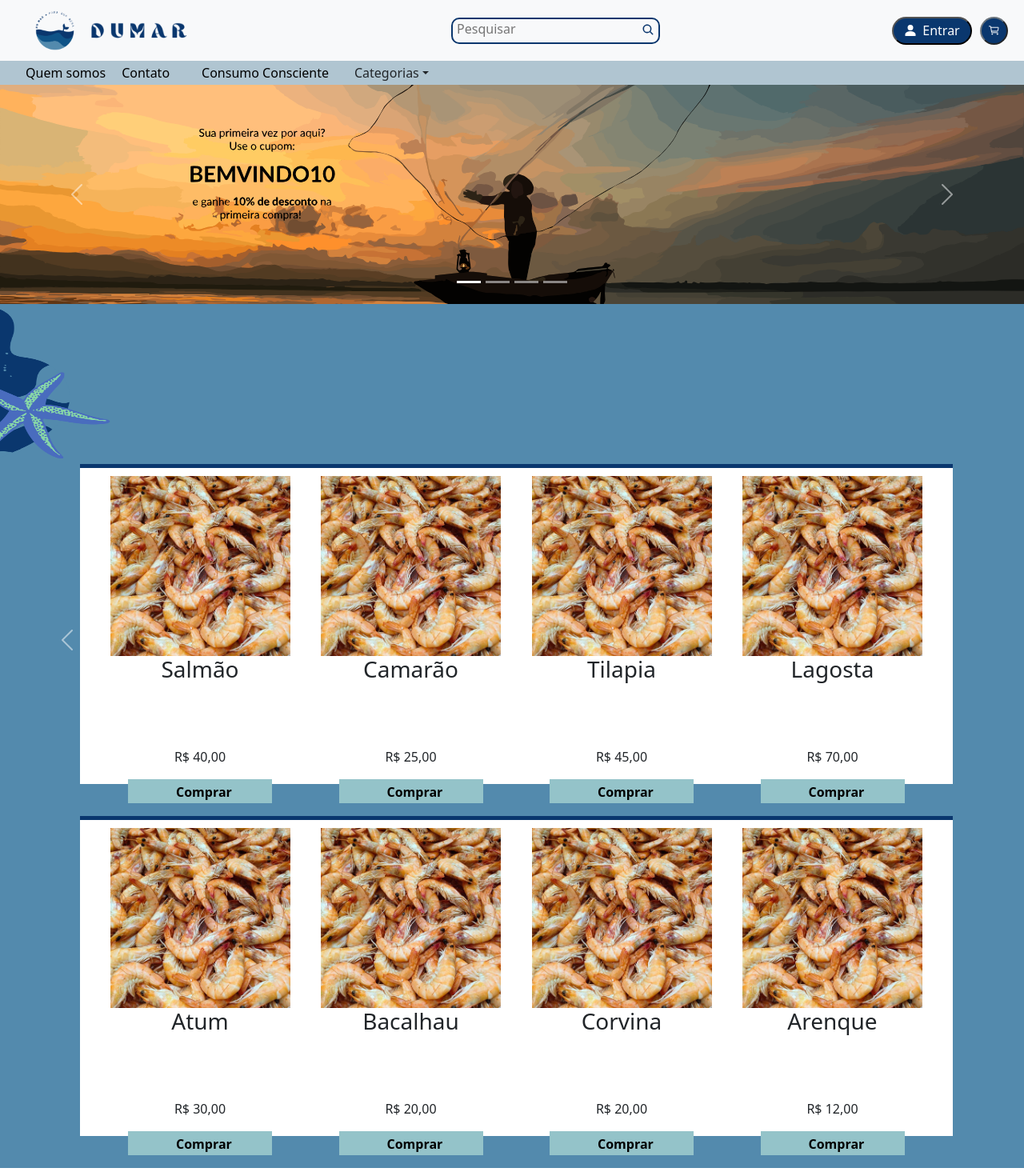
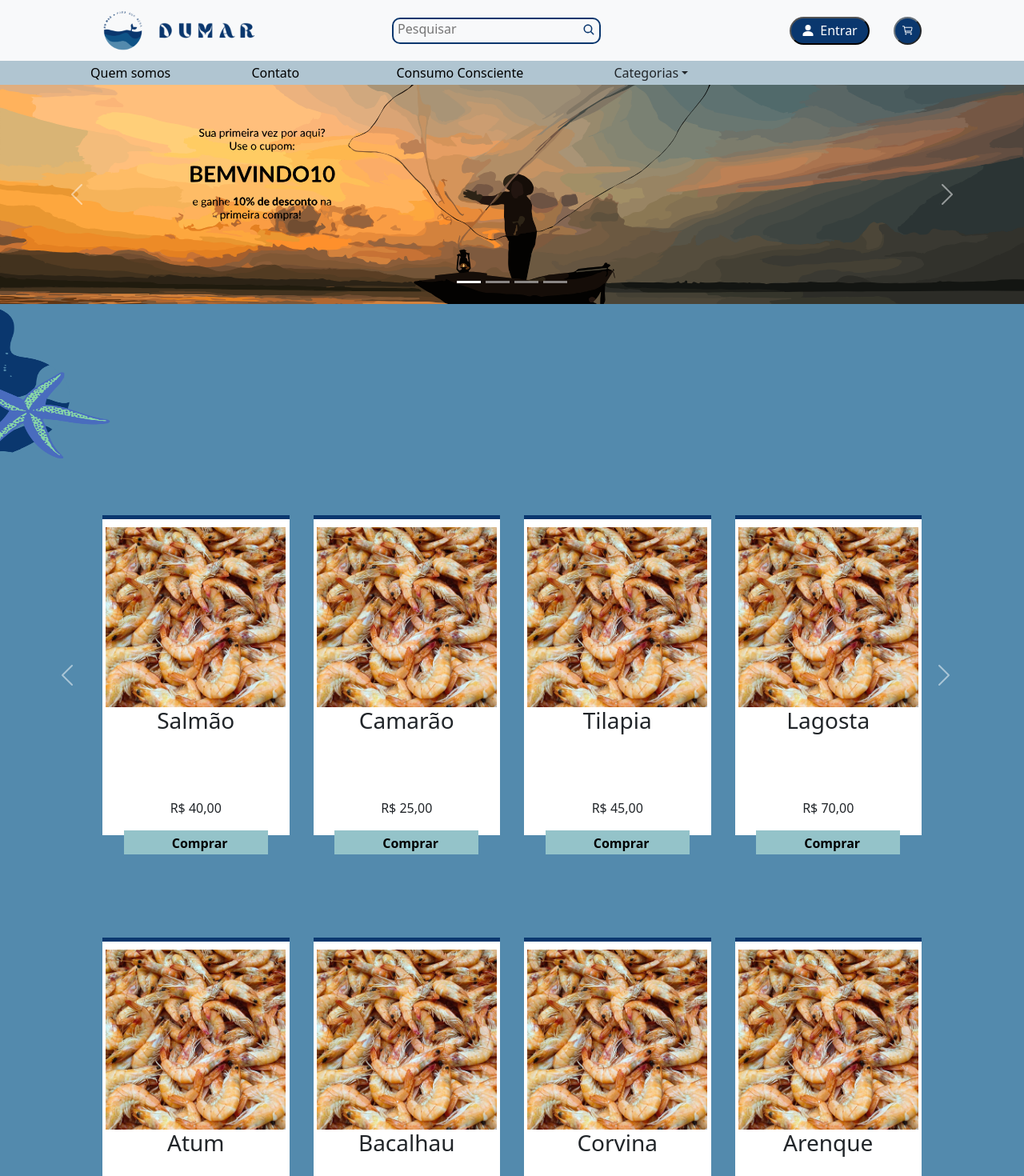
Before and after one commit to Isaalexandrr/DuMar, a React (Create React App) app: page / in a window 1280 px wide. Shown: the top 1470 px of the page at 80% size. Built offline with nearby package versions, Linux system fonts and the light colour scheme.

Commit message:
correção de estilização

```diff
--- a/src/components/Navbar.module.css
+++ b/src/components/Navbar.module.css
@@ -1,40 +1,39 @@
-.img-logo1{
+.img-logo1 {
   height: 50px;
-    margin-left: 20px;
+  margin-left: 55%;
 }
 .img-logo2 {
   height: 20px;
   margin-left: 20px;
 }
 
-  .pesquisar{
-    border: 2px solid #0A376E;
+.pesquisar {
+  border: 2px solid #0a376e;
   border-radius: 10px;
 }
 
-  .pesquisar input{
+.pesquisar input {
   border: none;
   background-color: transparent;
   padding-left: 5px;
 }
 
-  .pesquisar input:focus{
+.pesquisar input:focus {
   border: none;
   outline: 0;
   box-shadow: 0 0 0 0;
-
 }
 
-  .pesquisar button{
+.pesquisar button {
   border: none;
   background-color: transparent;
   padding-right: 5px;
   margin-bottom: 5px;
-    color: #0A376E;
+  color: #0a376e;
 }
 
-  .pessoa-carro button:nth-child(1){
-    background-color: #0A376E;
+.pessoa-carro button:nth-child(1) {
+  background-color: #0a376e;
   border-radius: 40px;
   display: flex;
   align-items: center;
@@ -44,11 +43,10 @@
   cursor: pointer;
   color: white;
   gap: 7px;
-
 }
 
 .pessoa-carro button:nth-child(2) {
-      background-color: #0A376E;
+  background-color: #0a376e;
   color: white;
   align-items: center;
   justify-content: center;
@@ -62,30 +60,31 @@
 
 .pessoa-carro {
   display: flex;
-      gap: 10px;
-      margin-right: 20px;
+  gap: 30px;
+  margin-right: 10%;
   align-items: center;
 }
 
-  .menu ul{
-    background-color: #B0C5D1;
+.menu ul {
+  background-color: #b0c5d1;
   display: flex;
   flex-direction: row;
   list-style: none;
-    gap:20px ;
+  gap: 20px;
   margin: 0;
   height: 30px;
   align-items: center;
-
 }
 
-  .menu a{
+.menu li {
+  margin-left: 6.5%;
+}
+
+.menu a {
   text-decoration: none;
   color: black;
-
 }
-  .menu .categoria{
+.menu .categoria {
   border: none;
   box-shadow: 0 0 0 0;
-
 }
--- a/src/pages/Home.jsx
+++ b/src/pages/Home.jsx
@@ -1,204 +1,243 @@
-import React from 'react';
-import 'bootstrap/dist/css/bootstrap.min.css';
-import { Link } from 'react-router-dom';
+import React from "react";
+import "bootstrap/dist/css/bootstrap.min.css";
+import { Link } from "react-router-dom";
 
-import styles from './home.module.css';
+import styles from "./home.module.css";
 
-import ondacoral from '../imagens/onda-estrela.png';
-import camarao from '../imagens/camarao.jpg';
-import carrosel1 from '../imagens/carrosel1.svg';
-import carrosel2 from '../imagens/carrosel2.svg';
-import Alanes from '../imagens/Alanes.jpg';
-import Gabii from '../imagens/Gabii.jpeg';
-import ISABELA from '../imagens/ISABELA (1).png';
-import Andrezaa from '../imagens/Andrezaa.jpg';
-import Gerson from '../imagens/Gerson.jpeg';
+import ondacoral from "../imagens/onda-estrela.png";
+import camarao from "../imagens/camarao.jpg";
+import carrosel1 from "../imagens/carrosel1.svg";
+import carrosel2 from "../imagens/carrosel2.svg";
+import Alanes from "../imagens/Alanes.jpg";
+import Gabii from "../imagens/Gabii.jpeg";
+import ISABELA from "../imagens/ISABELA (1).png";
+import Andrezaa from "../imagens/Andrezaa.jpg";
+import Gerson from "../imagens/Gerson.jpeg";
 
-
-<link href="https://cdnjs.cloudflare.com/ajax/libs/font-awesome/6.0.0/css/all.min.css" rel="stylesheet"/>
+<link
+  href="https://cdnjs.cloudflare.com/ajax/libs/font-awesome/6.0.0/css/all.min.css"
+  rel="stylesheet"
+/>;
 
 function Home() {
-
-
   return (
-
-     <div className='container-fluid p-0' >
+    <div className="container-fluid p-0">
       <header>
         <main>
-        <div id="carouselExampleCaptions" class="carousel slide mt-0" data-bs-ride="carousel">
+          <div
+            id="carouselExampleCaptions"
+            class="carousel slide mt-0"
+            data-bs-ride="carousel"
+          >
             <div class="carousel-indicators mt-0">
-    <button type="button" data-bs-target="#carouselExampleCaptions" data-bs-slide-to="0" class="active" aria-current="true" aria-label="Slide 1"></button>
-    <button type="button" data-bs-target="#carouselExampleCaptions" data-bs-slide-to="1" aria-label="Slide 2"></button>
-    <button type="button" data-bs-target="#carouselExampleCaptions" data-bs-slide-to="2" aria-label="Slide 3"></button>
-    <button type="button" data-bs-target="#carouselExampleCaptions" data-bs-slide-to="3" aria-label="Slide 4"></button>
+              <button
+                type="button"
+                data-bs-target="#carouselExampleCaptions"
+                data-bs-slide-to="0"
+                class="active"
+                aria-current="true"
+                aria-label="Slide 1"
+              ></button>
+              <button
+                type="button"
+                data-bs-target="#carouselExampleCaptions"
+                data-bs-slide-to="1"
+                aria-label="Slide 2"
+              ></button>
+              <button
+                type="button"
+                data-bs-target="#carouselExampleCaptions"
+                data-bs-slide-to="2"
+                aria-label="Slide 3"
+              ></button>
+              <button
+                type="button"
+                data-bs-target="#carouselExampleCaptions"
+                data-bs-slide-to="3"
+                aria-label="Slide 4"
+              ></button>
             </div>
             <div class="carousel-inner">
               <div class="carousel-item active">
                 <img src={carrosel1} class="d-block w-100" alt="foto" />
-      <div class="carousel-caption d-none d-md-block">
-
-      </div>
+                <div class="carousel-caption d-none d-md-block"></div>
               </div>
               <div class="carousel-item">
                 <img src={carrosel2} class="d-block w-100" alt="foto" />
-      <div class="carousel-caption d-none d-md-block">
-
-      </div>
+                <div class="carousel-caption d-none d-md-block"></div>
               </div>
               <div class="carousel-item">
                 <img src={carrosel1} class="d-block w-100" alt="foto" />
-      <div class="carousel-caption d-none d-md-block">
-
-      </div>
+                <div class="carousel-caption d-none d-md-block"></div>
               </div>
 
               <div class="carousel-item active">
                 <img src={carrosel2} class="d-block w-100" alt="foto" />
-      <div class="carousel-caption d-none d-md-block">
-
+                <div class="carousel-caption d-none d-md-block"></div>
               </div>
             </div>
-  </div>
-  <button class="carousel-control-prev" type="button" data-bs-target="#carouselExampleCaptions" data-bs-slide="prev">
-    <span class="carousel-control-prev-icon" aria-hidden="true"></span>
+            <button
+              class="carousel-control-prev"
+              type="button"
+              data-bs-target="#carouselExampleCaptions"
+              data-bs-slide="prev"
+            >
+              <span
+                class="carousel-control-prev-icon"
+                aria-hidden="true"
+              ></span>
               <span class="visually-hidden">Previous</span>
             </button>
-  <button class="carousel-control-next" type="button" data-bs-target="#carouselExampleCaptions" data-bs-slide="next">
-    <span class="carousel-control-next-icon" aria-hidden="true"></span>
+            <button
+              class="carousel-control-next"
+              type="button"
+              data-bs-target="#carouselExampleCaptions"
+              data-bs-slide="next"
+            >
+              <span
+                class="carousel-control-next-icon"
+                aria-hidden="true"
+              ></span>
               <span class="visually-hidden">Next</span>
             </button>
           </div>
         </main>
 
-        <div className='row m-0 p-0'>
+        <div className="row m-0 p-0">
           <div className="col w-xs-100 w-sm-100 m-0 p-0">
-                    <img src={ondacoral} className={styles['onda-estrela']} width="150" height="200" alt="Onda.estrela" />
+            <img
+              src={ondacoral}
+              className={styles["onda-estrela"]}
+              width="150"
+              height="200"
+              alt="Onda.estrela"
+            />
           </div>
         </div>
       </header>
 
-
       <main>
-
-
         <section>
-
-             <div id="carouselExampleInterval" class="carousel slide" data-bs-ride="carousel">
+          <div
+            id="carouselExampleInterval"
+            class="carousel slide"
+            data-bs-ride="carousel"
+          >
             <div class="carousel-inner justify-content-center">
-              <div class="carousel-item active" >
-             <div className={styles['box']}>
-
-
-                <div className={styles['grid-caixa']}>
+              <div class="carousel-item active">
+                <div className={styles["box"]}>
+                  <div className={styles["grid-caixa"]}>
                     <img src={camarao} alt="Salmão" />
                     <h3>Salmão</h3>
                     <p>R$ 40,00</p>
-                    <input type="button" name="" id="" value="Comprar"/>
+                    <input type="button" name="" id="" value="Comprar" />
                   </div>
 
-                <div className={styles['grid-caixa']}>
+                  <div className={styles["grid-caixa"]}>
                     <img src={camarao} alt="Camarão" />
                     <h3>Camarão</h3>
                     <p>R$ 25,00</p>
-                    <input type="button" name="" id="" value="Comprar"/>
+                    <input type="button" name="" id="" value="Comprar" />
                   </div>
 
-                <div className={styles['grid-caixa']}>
+                  <div className={styles["grid-caixa"]}>
                     <img src={camarao} alt="Tilapia" />
                     <h3>Tilapia</h3>
                     <p>R$ 45,00</p>
-                    <input type="button" name="" id="" value="Comprar"/>
+                    <input type="button" name="" id="" value="Comprar" />
                   </div>
 
-                <div className={styles['grid-caixa']}>
+                  <div className={styles["grid-caixa"]}>
                     <img src={camarao} alt="Lagosta" />
                     <h3>Lagosta</h3>
                     <p>R$ 70,00</p>
-                    <input type="button" name="" id="" value="Comprar"/>
+                    <input type="button" name="" id="" value="Comprar" />
                   </div>
 
-                <button class="carousel-control-prev" type="button" data-bs-target="#carouselExampleAutoplaying" data-bs-slide="prev">
-               <span class="carousel-control-prev-icon me-4" aria-hidden="true"></span>
+                  <button
+                    class="carousel-control-prev"
+                    type="button"
+                    data-bs-target="#carouselExampleAutoplaying"
+                    data-bs-slide="prev"
+                  >
+                    <span
+                      class="carousel-control-prev-icon me-4"
+                      aria-hidden="true"
+                    ></span>
                     <span class="visually-hidden">Previous</span>
                   </button>
-               <button class="carousel-control-next" type="button" data-bs-target="#carouselExampleAutoplaying" data-bs-slide="next">
-              <span class="carousel-control-next-icon me-2" aria-hidden="true"></span>
+                  <button
+                    class="carousel-control-next"
+                    type="button"
+                    data-bs-target="#carouselExampleAutoplaying"
+                    data-bs-slide="next"
+                  >
+                    <span
+                      class="carousel-control-next-icon me-2"
+                      aria-hidden="true"
+                    ></span>
                     <span class="visually-hidden">Next</span>
                   </button>
+                </div>
+              </div>
+            </div>
+          </div>
+        </section>
 
+        <div
+          id="carouselExampleInterval"
+          class="carousel slide"
+          data-bs-ride="carousel"
+        >
+          <div class="carousel-inner justify-content-center">
+            <div class="carousel-item active">
+              <div className={styles["box"]}>
+                <div className={styles["grid-caixa"]}>
+                  <img src={camarao} alt="Atum" />
+                  <h3>Atum</h3>
+                  <p>R$ 30,00</p>
+                  <input type="button" name="" id="" value="Comprar" />
+                </div>
+
+                <div className={styles["grid-caixa"]}>
+                  <img src={camarao} alt="Bacalhau" />
+                  <h3>Bacalhau</h3>
+                  <p>R$ 20,00</p>
+                  <input type="button" name="" id="" value="Comprar" />
+                </div>
+
+                <div className={styles["grid-caixa"]}>
+                  <img src={camarao} alt="Corvina" />
+                  <h3>Corvina</h3>
+                  <p>R$ 20,00</p>
+                  <input type="button" name="" id="" value="Comprar" />
+                </div>
+
+                <div className={styles["grid-caixa"]}>
+                  <img src={camarao} alt="arenque" />
+                  <h3>Arenque</h3>
+                  <p>R$ 12,00</p>
+                  <input type="button" name="" id="" value="Comprar" />
+                </div>
               </div>
             </div>
           </div>
         </div>
 
+        <section></section>
 
-
-
-          </section>
-
-
-          <div id="carouselExampleInterval" class="carousel slide" data-bs-ride="carousel">
-           <div class="carousel-inner justify-content-center">
-           <div class="carousel-item active" >
-            <div className={styles['box']}>
-                <div className={styles['grid-caixa']}>
-                    <img src={camarao} alt="Atum" />
-                    <h3>Atum</h3>
-                    <p>R$ 30,00</p>
-                    <input type="button" name="" id="" value="Comprar"/>
-                </div>
-
-                <div className={styles['grid-caixa']}>
-                    <img src={camarao} alt="Bacalhau" />
-                    <h3>Bacalhau</h3>
-                    <p>R$ 20,00</p>
-                    <input type="button" name="" id="" value="Comprar"/>
-                </div>
-
-                <div className={styles['grid-caixa']}>
-                    <img src={camarao} alt="Corvina" />
-                    <h3>Corvina</h3>
-                    <p>R$ 20,00</p>
-                    <input type="button" name="" id="" value="Comprar"/>
-                </div>
-
-                <div className={styles['grid-caixa']}>
-                    <img src= {camarao} alt="arenque" />
-                    <h3>Arenque</h3>
-                    <p>R$ 12,00</p>
-                    <input type="button" name="" id="" value="Comprar"/>
-                </div>
-
-
-             </div>
-             </div>
-             </div>
-
-
-
-            </div>
-
-            <section>
-
-            </section>
-
-            <section>
-
-            </section>
+        <section></section>
       </main>
 
-
-
       <footer>
-
         <div class="container text-left">
-
           <h2>
             O que é “DuMar”?
             <br />
           </h2>
           <p>
-                 <strong>“DuMar”</strong> é um E-commerce (comércio eletrônico) que oferece serviços de compra e venda
+            <strong>“DuMar”</strong> é um E-commerce (comércio eletrônico) que
+            oferece serviços de compra e venda
             <br />
             de peixes e frutos do mar.
           </p>
@@ -207,52 +246,56 @@ function Home() {
             <br />
           </h2>
           <p>
-                      No DuMar, nossa missão é oferecer peixes frescos diretamente de pescadores locais,
+            No DuMar, nossa missão é oferecer peixes frescos diretamente de
+            pescadores locais,
             <br />
-                      contribuindo para a saúde dos consumidores e preservando os oceanos.  Ao escolher o
+            contribuindo para a saúde dos consumidores e preservando os oceanos.
+            Ao escolher o
             <br />
-                      DuMar, você apoia práticas pesqueiras sustentáveis, ajuda na renda dos pescadores e faz
+            DuMar, você apoia práticas pesqueiras sustentáveis, ajuda na renda
+            dos pescadores e faz
             <br />
-                        parte de uma comunidade comprometida com um futuro mais saudável e consciente.
+            parte de uma comunidade comprometida com um futuro mais saudável e
+            consciente.
             <br />
-                       Junte-se a nós no DuMar - onde cada compra conta para uma vida melhor e um planeta
+            Junte-se a nós no DuMar - onde cada compra conta para uma vida
+            melhor e um planeta
             <br />
             mais preservado.
           </p>
 
-
           <h2>Nossa Equipe: </h2>
           <div class="row align-items-end">
             <div class="col">
-      <img src={Alanes} class="card-img-end" alt="..."/>
+              <img src={Alanes} class="card-img-end" alt="..." />
               <br />
               <small>Alanes</small>
               <h3>alanesGsilva@gmail.com</h3>
             </div>
 
             <div class="col">
-      <img src={Andrezaa} class="card-img-end" alt="..."/>
+              <img src={Andrezaa} class="card-img-end" alt="..." />
               <br />
-       <small >Andreza</small>
+              <small>Andreza</small>
               <h3>Andrezacalderamorais@hotmail.com</h3>
             </div>
 
             <div class="col">
-      <img src={Gabii} class="card-img-end" alt="..."/>
+              <img src={Gabii} class="card-img-end" alt="..." />
               <br />
               <small>Gabriela</small>
               <h3>gabii77leone@gmail.com</h3>
             </div>
 
             <div class="col">
-      <img src={Gerson} class="card-img-end" alt="..."/>
+              <img src={Gerson} class="card-img-end" alt="..." />
               <br />
               <small> Gerson</small>
               <h3>gersononline42@gmail.com</h3>
             </div>
 
             <div class="col">
-      <img src={ISABELA} class="card-img-end" alt="..."/>
+              <img src={ISABELA} class="card-img-end" alt="..." />
               <br />
               <small>Isabela</small>
               <h3>isabelaalexandre8@gmail.com</h3>
@@ -260,12 +303,7 @@ function Home() {
           </div>
         </div>
       </footer>
-
-
     </div>
-
-
   );
-
 }
 export default Home;
--- a/src/pages/Login.jsx
+++ b/src/pages/Login.jsx
@@ -28,7 +28,7 @@ function Login() {
                         <label class="form-check-label" for="rememberMe">Lembrar-me</label>
                     </div>
                     <button class="w-100 btn btn-lg btn-success" type="submit">Entrar</button>
-                    <p style="color:blue">Ainda não tem uma conta? Inscreva-se</p>
+                    <p styles="color:blue">Ainda não tem uma conta? Inscreva-se</p>
                 </form>
             </div>
         </div>
--- a/src/pages/home.module.css
+++ b/src/pages/home.module.css
@@ -2,74 +2,67 @@
   box-sizing: border-box;
 }
 
-body{
-background-color: #538AAD;
+body {
+  background-color: #538aad;
 }
 
-.grid-caixa{
+.grid-caixa {
   background-color: white;
   width: 300px;
   height: 400px;
   justify-content: center;
-    border-top: 5px solid #0A376E;
-
-
-
+  border-top: 5px solid #0a376e;
 }
-.box{
-    display: grid;
-    flex: 1;
+.box {
+  display: flex;
   text-align: center;
   grid-template-columns: repeat(auto-fit, minmax(50px, 1fr));
   gap: 30px;
-    width: 80%;
-    margin-bottom: 40px;
-    margin-left: 100px;
+  justify-content: space-evenly;
+  margin: 5% 10% 5% 10%;
 }
 
-
-.grid-caixa input{
-    background-color: #94C3C9;
+.grid-caixa input {
+  background-color: #94c3c9;
   color: black;
   font-weight: 700;
   cursor: pointer;
   border: 0;
   outline: 0;
-    padding: 4px 120px 4px 60px ;
+  padding: 4px 120px 4px 60px;
   width: 120px;
   height: 30px;
-    flex-shrink: 0;
-
+  flex-shrink: 0;
 }
 
-.grid-caixa input:hover{
-    box-shadow: 0px 0px 8px #94C3C9;
+.grid-caixa input:hover {
+  box-shadow: 0px 0px 8px #94c3c9;
   transform: scale(1.05);
 }
-.grid-caixa img{
+.grid-caixa img {
   width: 225px;
   height: 225px;
   object-fit: cover;
   margin-top: 10px;
 }
 
-*{
+* {
   margin: 0;
   padding: 0;
   box-sizing: border-box;
 }
 
-.container h2{
-    color: #0A376E;
+.container h2 {
+  color: #0a376e;
   font-size: 16px;
   font-family: open Sans;
 }
-.container p{
+.container p {
   font-size: 14px;
   font-family: open Sans;
   color: black;
 }
-footer{
+footer {
   background-color: white;
   height: auto;
   width: 100%;
@@ -78,36 +71,34 @@ footer{
   padding-top: 40px;
   color: black;
 }
-footer h2{
+footer h2 {
   font-size: 16px;
-    color: #0A376E;
-    font-weight:bold;
+  color: #0a376e;
+  font-weight: bold;
 }
-footer p{
+footer p {
   text-align: justify;
   font-family: open Sans;
   letter-spacing: 2px;
 }
-small{
+small {
   font-size: 16px;
   font-weight: bold;
-    color: #0A376E;
+  color: #0a376e;
   display: flex;
   justify-content: center;
-
 }
-footer h3{
+footer h3 {
   font-size: 14px;
   color: black;
   display: flex;
   justify-content: center;
 }
-footer img{
+footer img {
   display: flex;
   border-radius: 50px;
   width: 100px;
   align-items: center;
   display: flex;
   margin: auto;
-
 }
```
Also changed, not shown: src/pages/Consumo.jsx (+0 -81 lines). Lines whose indentation alone changed are shown as unchanged.
